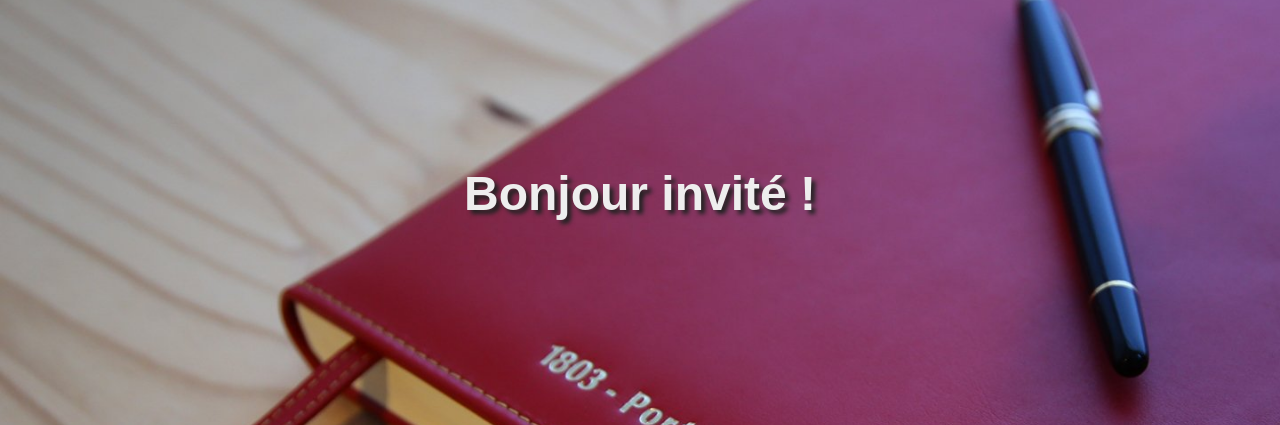
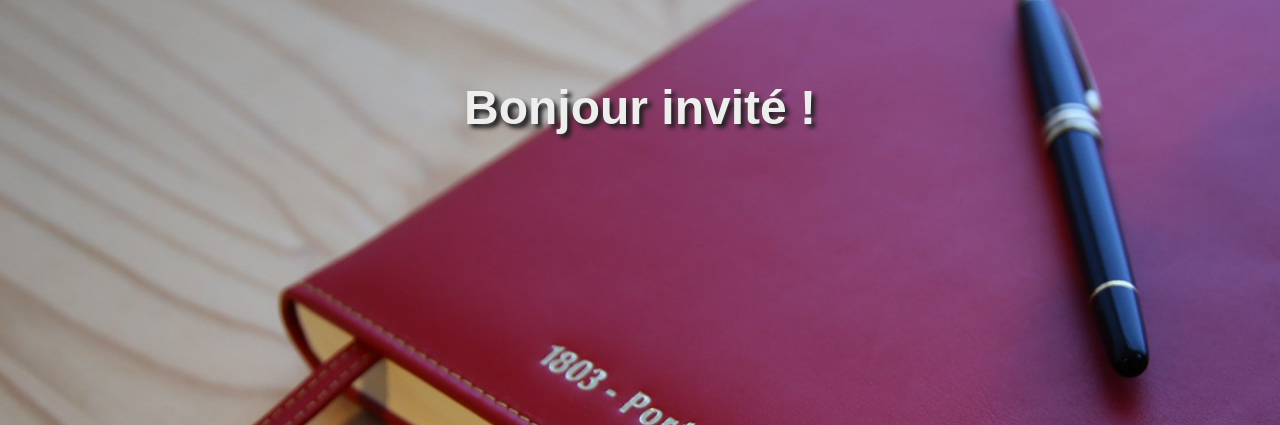
Before and after one commit to felix-hauger/livre-or, a PHP site: page /index.php in a window 1280 px wide. Shown: the part 90-515 px from the top of the page. Run offline with PHP 8.4, Linux system fonts and the light colour scheme.

Commit message:
style.css - added margin & padding for main element, removed old margin & padding

```diff
--- a/css/style.css
+++ b/css/style.css
@@ -69,6 +69,11 @@ header nav a:hover {
     text-shadow: 1px 1px 6px #ddd;
 }
 
+main {
+    margin-top: 90px;
+    padding-top: 5rem;
+}
+
 main .fullwidth-container {
     /* display: flex;
     justify-content: center;
@@ -83,7 +88,7 @@ main .fullwidth-container {
 #index-title {
     display: flex;
     justify-content: center;
-    margin-top: 16rem;
+    /* margin-top: 12rem; */
     /* align-items: center; */
     /* height: 100vh; */
     font-size: 3em;
@@ -97,7 +102,7 @@ main .form-container {
     position: relative;
     display: flex;
     justify-content: center;
-    margin-top: 4em;
+    /* padding-top: 4em; */
 }
 
 main .form-container form {
```
